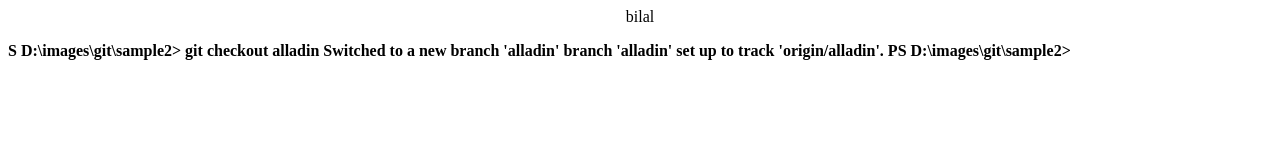
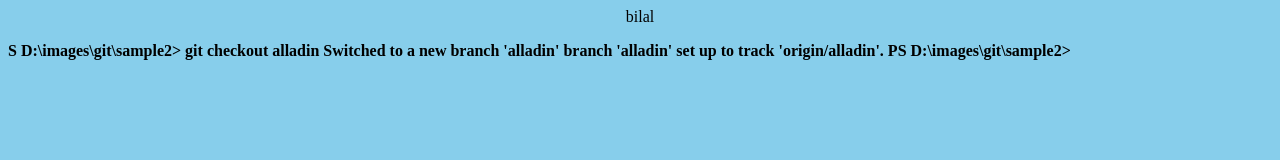
Before and after one commit to bilal-2003/sample2, a plain HTML site: page index.html in a window 1280 px wide. Drawn offline with Linux system fonts and the light colour scheme.

Commit message:
bg color

```diff
--- a/index.html
+++ b/index.html
@@ -12,3 +12,7 @@ PS D:\images\git\sample2>
 </b>
 
 </p>
+<body bgcolor="skyblue">
+
+
+</body>
```
